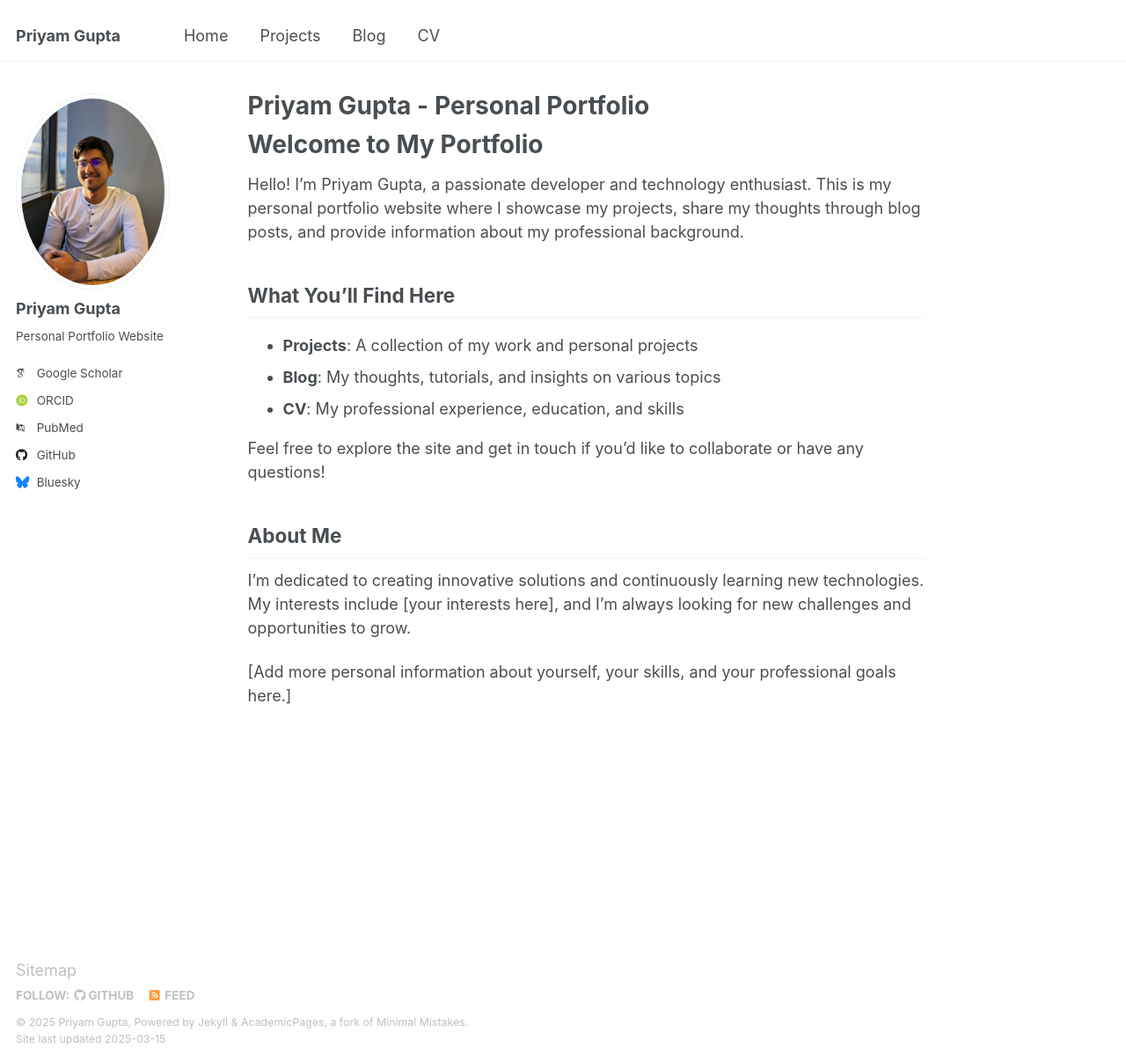
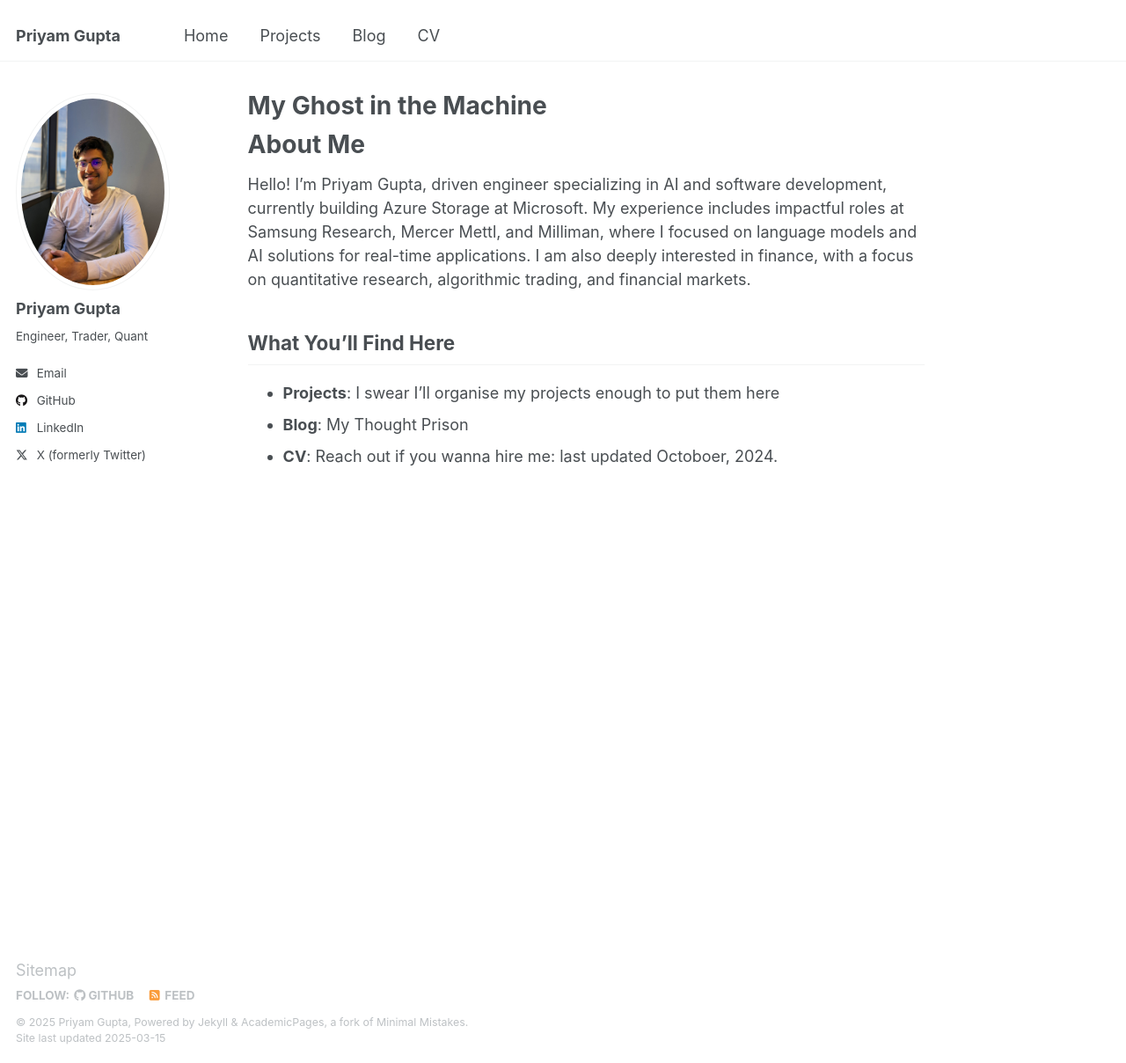
Before and after one commit to ProPriyam/ProPriyam.github.io, a Jekyll site: the page built from _pages/about.md, in a window 1280 px wide and 1208 px high. Shown: the whole window at 88% size. Built offline with Jekyll 4.4.1, drawn with Linux system fonts in a browser that asks for light colours; some web fonts are replaced.

Commit message:
Update social media links and about me section

```diff
--- a/_config.yml
+++ b/_config.yml
@@ -25,19 +25,19 @@ author:
   avatar: "me2.jpg"
   name: "Priyam Gupta"
   pronouns: # example: "she/her"
-  bio: "Personal Portfolio Website"
+  bio: "Engineer, Trader, Quant"
   location: # "Location"
   employer: # "Employer"
   uri: # URL
-  email: # "email@example.com"
+  email: "propriyam.us@gmail.com"
 
   # Academic websites
   arxiv: # URL - Update with the correct link to your profile
-  googlescholar: "https://scholar.google.com/citations?user=PS_CX0AAAAAJ"
+  googlescholar: # "https://scholar.google.com/citations?user=PS_CX0AAAAAJ"
   impactstory: # URL
-  orcid: "http://orcid.org/yourorcidurl"
+  orcid: # "http://orcid.org/yourorcidurl"
   semantic: # URL
-  pubmed: "https://www.ncbi.nlm.nih.gov/pubmed/?term=john+snow"
+  pubmed: # "https://www.ncbi.nlm.nih.gov/pubmed/?term=john+snow"
   researchgate: # URL
   scopus: # URL
 
@@ -45,12 +45,12 @@ author:
   bitbucket: # Username - Update with your username on the site
   codepen: # Username
   dribbble: # Username
-  github: "academicpages"
+  github: "propriyam"
   kaggle: # Username
   stackoverflow: # User number or user number and name (i.e., use "1" or "1/jeff-atwood")
 
   # Social media
-  bluesky: "bsky.app" # Replace this with you Bluesky username
+  bluesky: # "bsky.app" # Replace this with you Bluesky username
   facebook: # Username
   flickr: # Username
   foursquare: # Username
@@ -59,7 +59,7 @@ author:
   keybase: # Username
   instagram: # Username
   lastfm: # Username
-  linkedin: # Username
+  linkedin: "propriyam"
   mastodon: # URL
   medium: # URL
   pinterest: # Username
@@ -67,7 +67,7 @@ author:
   steam: # Username
   telegram: # URL
   tumblr: # Username
-  twitter: # Username for X / Twitter
+  twitter: "ProPriyam_"
   vine: # Username
   weibo: # Username
   wikipedia: # Username
--- a/_pages/about.md
+++ b/_pages/about.md
@@ -1,26 +1,18 @@
 ---
 permalink: /
-title: "Priyam Gupta - Personal Portfolio"
+title: "My Ghost in the Machine"
 author_profile: true
 redirect_from:
   - /about/
   - /about.html
 ---
 
-# Welcome to My Portfolio
+# About Me
 
-Hello! I'm Priyam Gupta, a passionate developer and technology enthusiast. This is my personal portfolio website where I showcase my projects, share my thoughts through blog posts, and provide information about my professional background.
+Hello! I'm Priyam Gupta, driven engineer specializing in AI and software development, currently building Azure Storage at Microsoft. My experience includes impactful roles at Samsung Research, Mercer Mettl, and Milliman, where I focused on language models and AI solutions for real-time applications. I am also deeply interested in finance, with a focus on quantitative research, algorithmic trading, and financial markets.
 
 ## What You'll Find Here
 
-- **Projects**: A collection of my work and personal projects
-- **Blog**: My thoughts, tutorials, and insights on various topics
-- **CV**: My professional experience, education, and skills
-
-Feel free to explore the site and get in touch if you'd like to collaborate or have any questions!
-
-## About Me
-
-I'm dedicated to creating innovative solutions and continuously learning new technologies. My interests include [your interests here], and I'm always looking for new challenges and opportunities to grow.
-
-[Add more personal information about yourself, your skills, and your professional goals here.]
+- **Projects**: I swear I'll organise my projects enough to put them here
+- **Blog**: My Thought Prison
+- **CV**: Reach out if you wanna hire me: last updated Octoboer, 2024.
```
